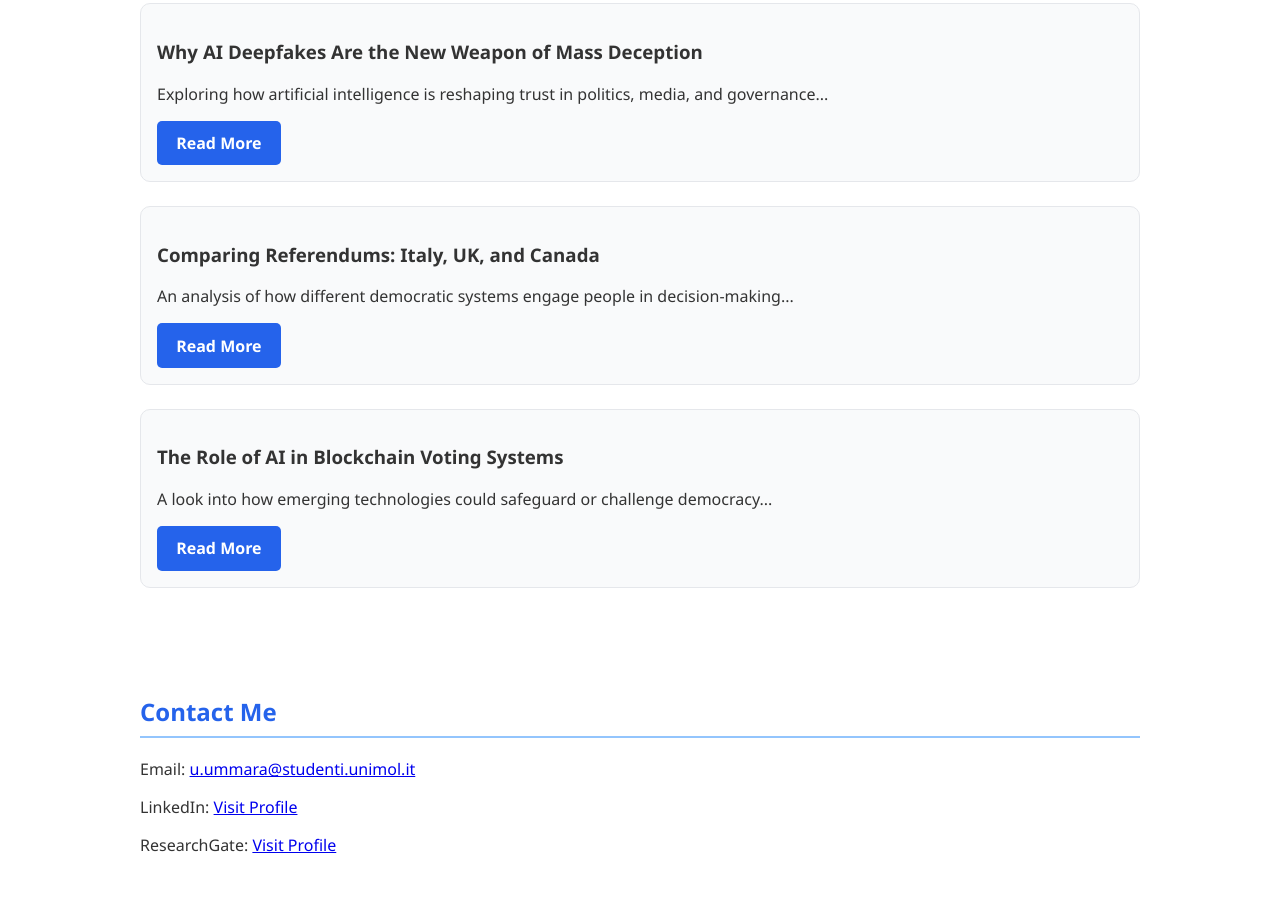
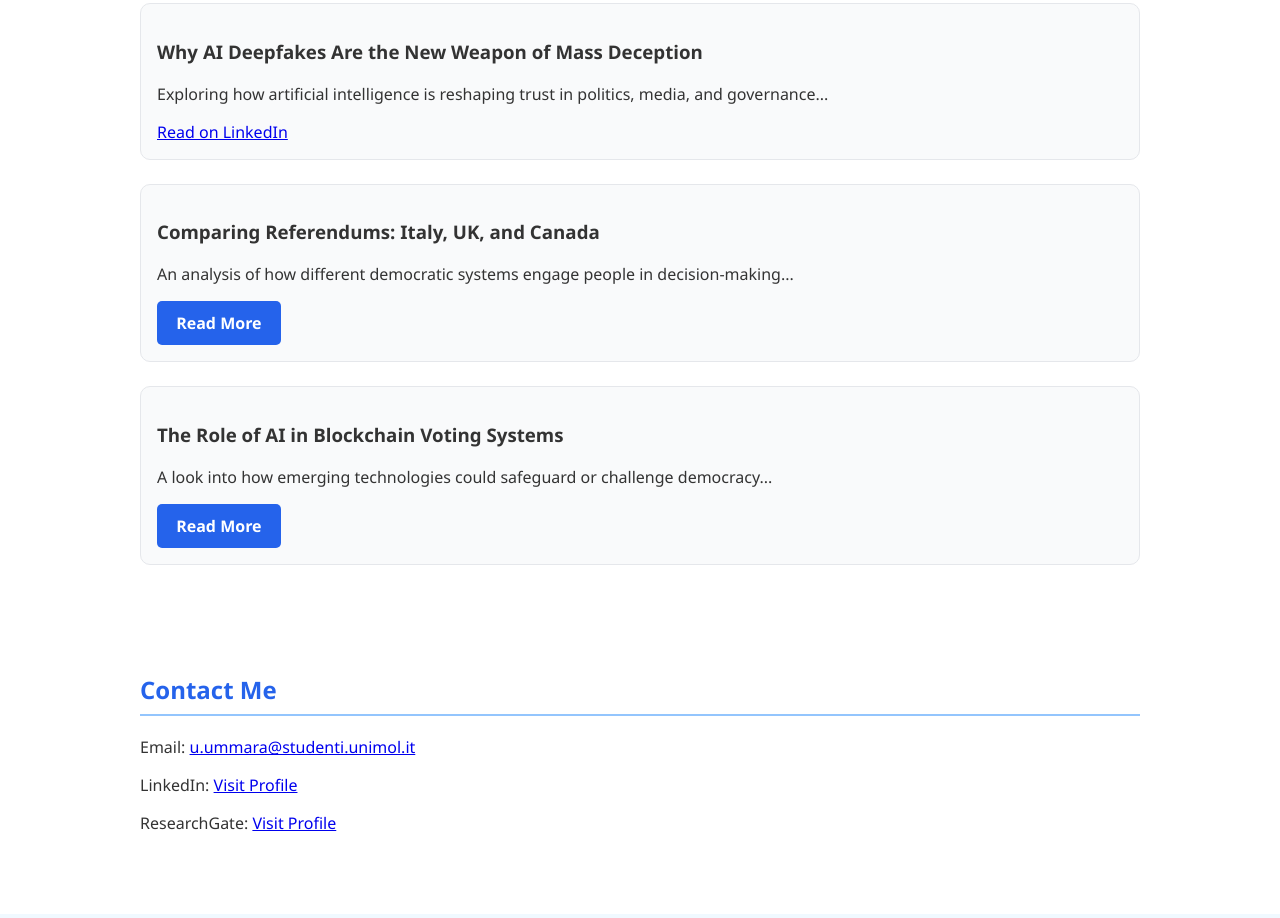
Before and after one commit to ummeummara/ummeummara.github.io, a plain HTML site: page index.html in a window 1280 px wide. Shown: the part 1439-2357 px from the top of the page. Drawn offline with Linux system fonts and the light colour scheme.

Commit message:
Update index.html

```diff
--- a/index.html
+++ b/index.html
@@ -123,7 +123,7 @@
     <div class="blog-card">
       <h3>Why AI Deepfakes Are the New Weapon of Mass Deception</h3>
       <p>Exploring how artificial intelligence is reshaping trust in politics, media, and governance...</p>
-      <a href="#" class="btn">Read More</a>
+      <a href="https://www.linkedin.com/pulse/why-ai-deepfakes-new-weapon-mass-deception-dr-umme-ummara-ummara-uzrcf/?trackingId=dp%2BOVRjlgaODkf9Ge9tc9Q%3D%3D" target="_blank">Read on LinkedIn</a>
     </div>
     <div class="blog-card">
       <h3>Comparing Referendums: Italy, UK, and Canada</h3>
```
